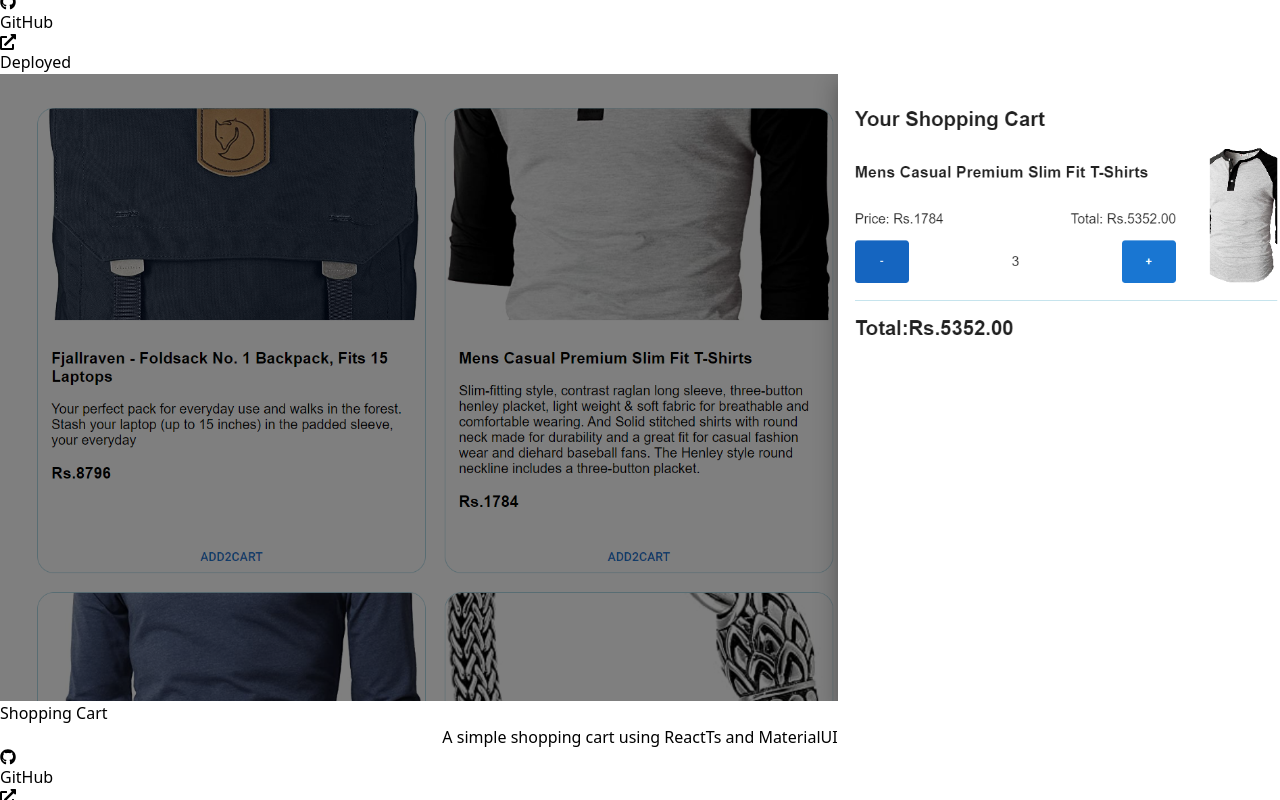
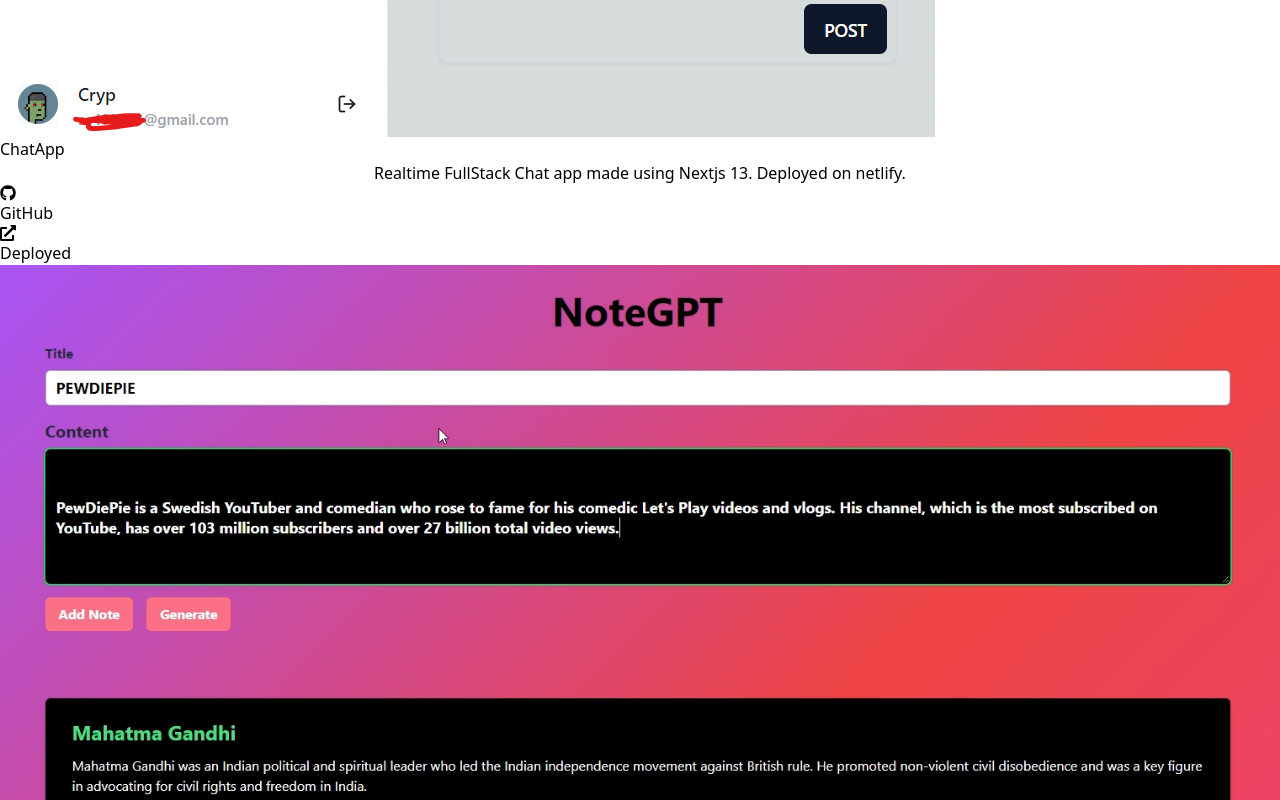
Before and after one commit to Adarsreg/portfolio, a React (Vite) app in the folder p-portfolio/: page / in a window 1280 px wide. Shown: the part 1820-2620 px from the top of the page. Built offline with nearby package versions, Linux system fonts and the light colour scheme.

Commit message:
added chatapp

```diff
--- a/p-portfolio/src/components/Footer.jsx
+++ b/p-portfolio/src/components/Footer.jsx
@@ -2,7 +2,7 @@
 
 const Footer = () => {
     return (
-        <footer className="bg-gray-900 text-white py-10">
+        <footer className="bg-gray-900 text-white py-10" id='foot'>
             <div className="container mx-auto px-4">
                 <div className="flex flex-wrap items-center justify-between">
                     <div className="w-full sm:w-auto order-2 sm:order-1 text-center sm:text-left mb-4 sm:mb-0">
--- a/p-portfolio/src/data/projects.js
+++ b/p-portfolio/src/data/projects.js
@@ -1,8 +1,15 @@
 import notegpt from '../images/notegpt.png'
 import shoppingCart from '../images/shoppingcart.png'
 import memegen from '../images/memegen.png'
-
+import chatapp from '../images/chatapp.png'
 const projects = [
+    {
+        title: "ChatApp",
+        description: "Realtime FullStack Chat app made using Nextjs 13. Deployed on netlify.",
+        imageUrl: chatapp,
+        liveUrl: "https://chatonchatter.netlify.app/login",
+        sourceUrl: "https://github.com/Adarsreg/chatter-chaton"
+    },
     {
         title: "NOTEGPT",
         description: "Notes app integrated with ChatGPT's API, made with ReactTS and TailwindCSS ",
```
Also changed, not shown: p-portfolio/src/images/chatapp.png (added).
